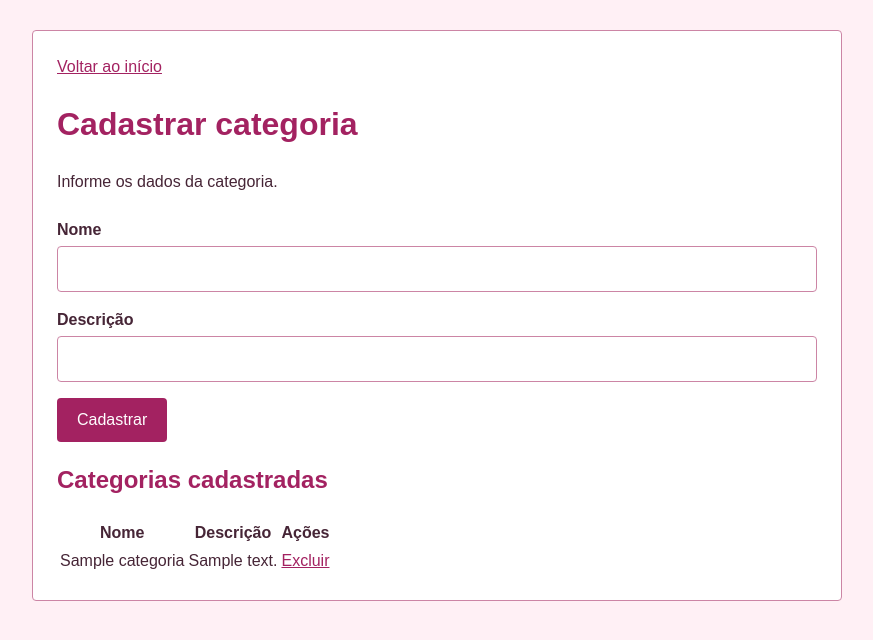
After one commit to Giovannaenoli/BibliotecaMVC, a Spring Boot app: page /categorias in a window 1280 px wide. The commit adds this page. Shown: the top 640 px of the page, without its empty margins (203-1076 px from the left). Run offline with Spring Boot 4, Linux system fonts and the light colour scheme; tables that the repository leaves empty hold one stand-in row (values such as "Sample post").

Commit message:
Adiciona cadastro de categorias e lista de autores

```diff
--- /dev/null
+++ b/src/main/java/com/biblioteca/controller/CategoriaController.java
@@ -0,0 +1,41 @@
+package com.biblioteca.controller;
+
+import com.biblioteca.model.Categoria;
+import com.biblioteca.repository.CategoriaRepository;
+import org.springframework.stereotype.Controller;
+import org.springframework.ui.Model;
+import org.springframework.web.bind.annotation.GetMapping;
+import org.springframework.web.bind.annotation.ModelAttribute;
+import org.springframework.web.bind.annotation.PathVariable;
+import org.springframework.web.bind.annotation.PostMapping;
+import org.springframework.web.bind.annotation.RequestMapping;
+
+@Controller
+@RequestMapping("/categorias")
+public class CategoriaController {
+
+    private final CategoriaRepository categoriaRepository;
+
+    public CategoriaController(CategoriaRepository categoriaRepository) {
+        this.categoriaRepository = categoriaRepository;
+    }
+
+    @GetMapping({"", "/novo"})
+    public String listar(Model model) {
+        model.addAttribute("categoria", new Categoria());
+        model.addAttribute("categorias", categoriaRepository.findAll());
+        return "categorias/form";
+    }
+
+    @PostMapping
+    public String cadastrarCategoria(@ModelAttribute("categoria") Categoria categoria) {
+        categoriaRepository.save(categoria);
+        return "redirect:/categorias";
+    }
+
+    @GetMapping("/excluir/{id}")
+    public String excluir(@PathVariable Long id) {
+        categoriaRepository.deleteById(id);
+        return "redirect:/categorias";
+    }
+}
--- /dev/null
+++ b/src/main/resources/templates/categorias/form.html
@@ -0,0 +1,45 @@
+<!DOCTYPE html>
+<html lang="pt-BR" xmlns:th="http://www.thymeleaf.org">
+<head>
+    <meta charset="UTF-8">
+    <meta name="viewport" content="width=device-width, initial-scale=1">
+    <title>Categorias | Biblioteca</title>
+    <link rel="stylesheet" th:href="@{/css/estilo.css}">
+</head>
+<body>
+    <main>
+        <a th:href="@{/livros}">Voltar ao início</a>
+        <h1>Cadastrar categoria</h1>
+        <p>Informe os dados da categoria.</p>
+
+        <form th:object="${categoria}" th:action="@{/categorias}" method="post">
+            <label for="nome">Nome</label>
+            <input id="nome" type="text" th:field="*{nome}">
+
+            <label for="descricao">Descrição</label>
+            <input id="descricao" type="text" th:field="*{descricao}">
+
+            <button type="submit">Cadastrar</button>
+        </form>
+
+        <h2>Categorias cadastradas</h2>
+        <p th:if="${#lists.isEmpty(categorias)}">Nenhuma categoria cadastrada ainda.</p>
+        <table th:if="${!#lists.isEmpty(categorias)}">
+            <thead>
+                <tr>
+                    <th>Nome</th>
+                    <th>Descrição</th>
+                    <th>Ações</th>
+                </tr>
+            </thead>
+            <tbody>
+                <tr th:each="categoria : ${categorias}">
+                    <td th:text="${categoria.nome}"></td>
+                    <td th:text="${categoria.descricao}"></td>
+                    <td><a th:href="@{/categorias/excluir/{id}(id=${categoria.id})}">Excluir</a></td>
+                </tr>
+            </tbody>
+        </table>
+    </main>
+</body>
+</html>
--- a/src/main/resources/templates/livros/inicio.html
+++ b/src/main/resources/templates/livros/inicio.html
@@ -14,7 +14,7 @@
         <nav aria-label="Menu principal">
             <a th:href="@{/livros}">Livros</a>
             <a th:href="@{/autores/novo}">Autores</a>
-            <a th:href="@{/categorias}">Categorias</a>
+            <a th:href="@{/categorias/novo}">Categorias</a>
             <a th:href="@{/usuarios}">Usuários</a>
             <a th:href="@{/emprestimos}">Empréstimos</a>
         </nav>
```
Also changed, not shown: src/main/java/com/biblioteca/controller/AutorController.java (+20 -5 lines), src/main/resources/templates/autores/form.html (+22 -1 lines), src/main/resources/templates/categorias/confirmacao.html (added, +23 -0 lines).
